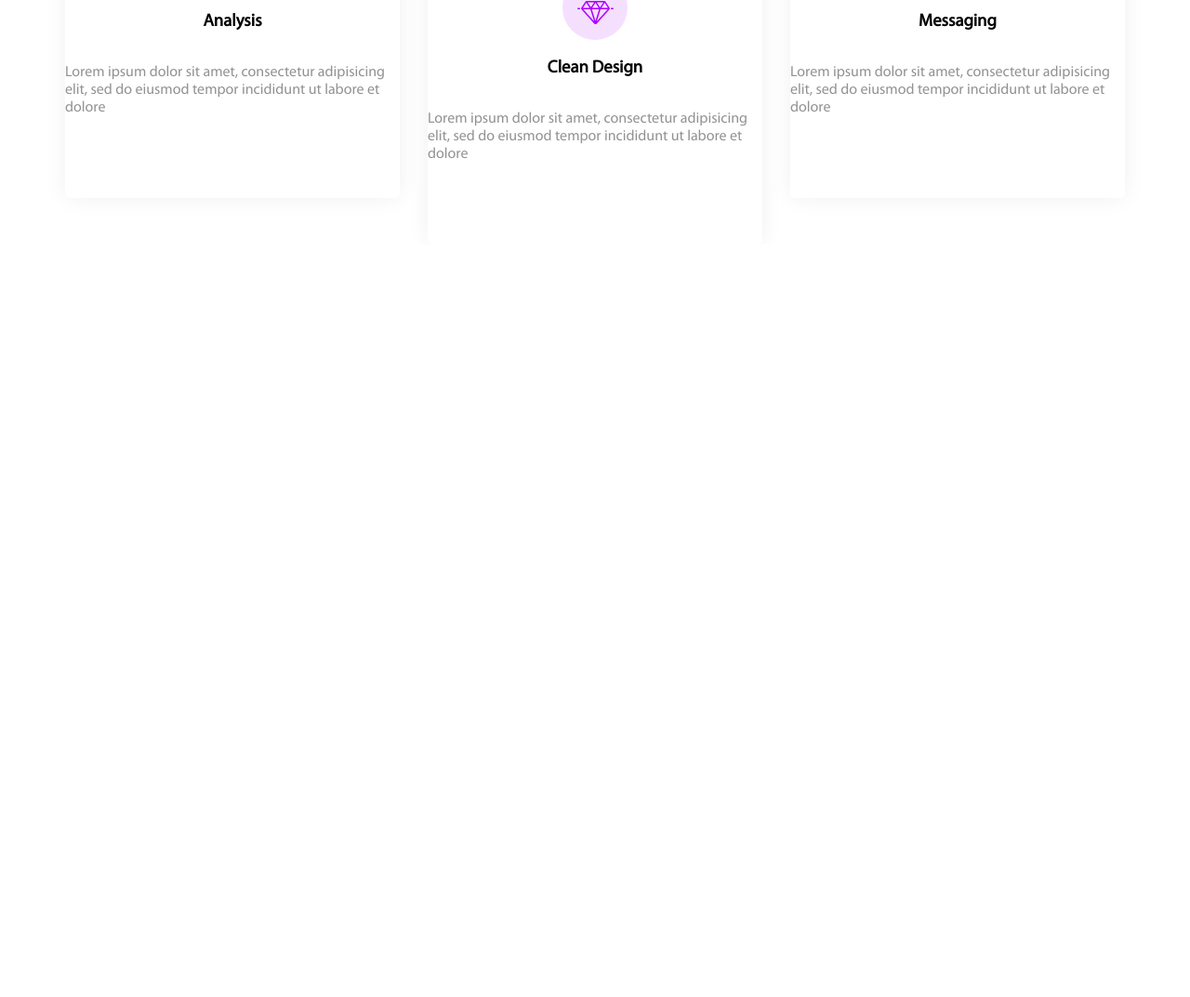
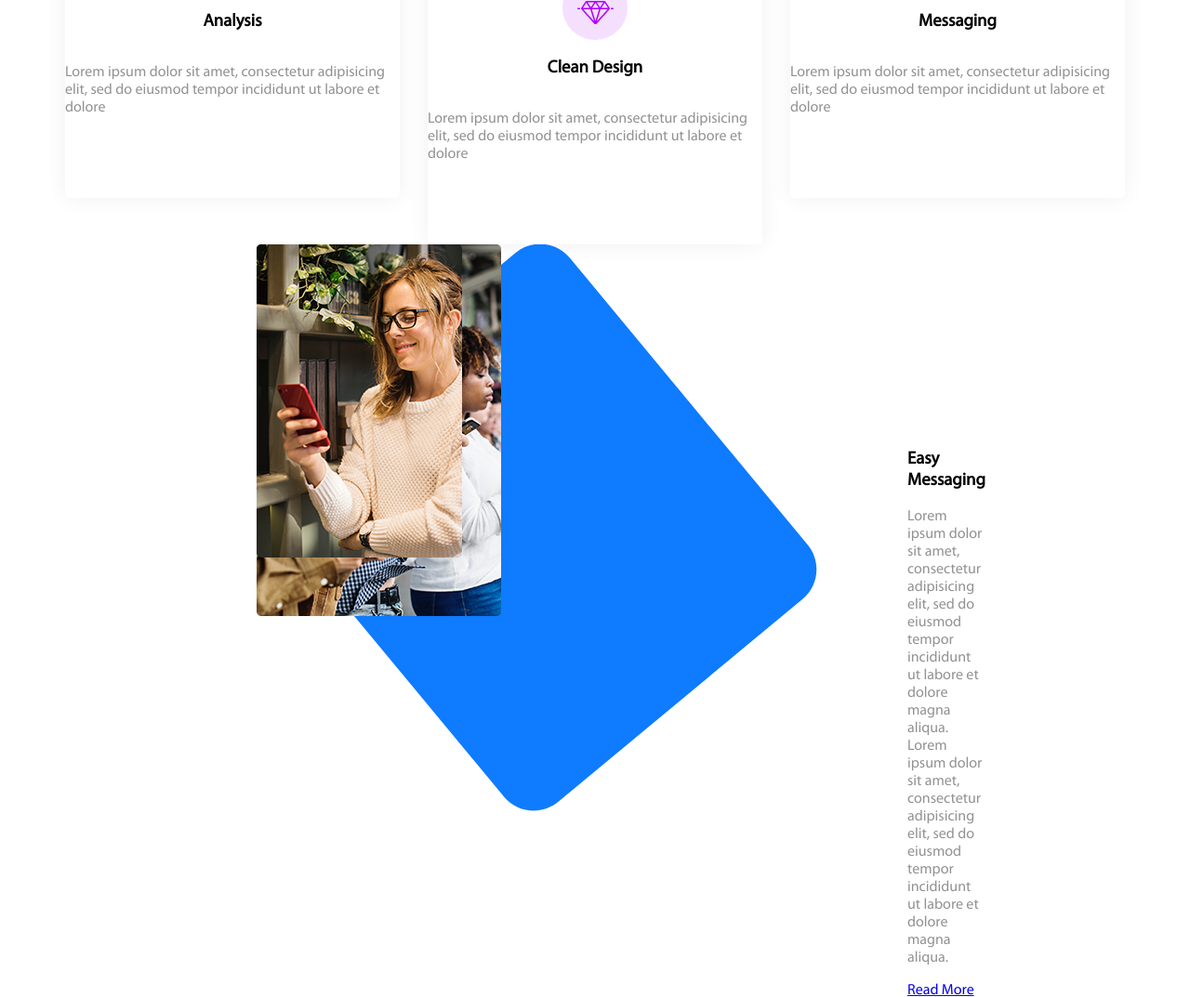
Before and after one commit to GeniaBb/SmartWorld-Academy-1st-task, a website: page index.html in a window 1280 px wide. Shown: the part 1042-2115 px from the top of the page at 93% size. Before the commit the page ends 1305 px from the top, so only its background shows below. Drawn offline with Linux system fonts and the light colour scheme.

Commit message:
Добавлены объекты третьего экрана

```diff
--- a/index.html
+++ b/index.html
@@ -67,5 +67,19 @@
             <p class="text">Lorem ipsum dolor sit amet, consectetur adipisicing elit, sed do eiusmod tempor incididunt ut labore et dolore</p>
         </div>
     </div>
+    <div class="bloc-easy-messaging">
+        <div class="bloc-easy-messaging__decorative">
+            <div class="bloc-easy-messaging__decorative--blue-square">
+                <div class="bloc-easy-messaging__decorative--photo-one">
+                    <div class="bloc-easy-messaging__decorative--photo-two"></div>
+                </div>
+            </div>
+        </div>
+        <div class="bloc-easy-messaging__text">
+            <h3>Easy Messaging</h3>
+            <p class="text">Lorem ipsum dolor sit amet, consectetur adipisicing elit, sed do eiusmod tempor incididunt ut labore et dolore magna aliqua. Lorem ipsum dolor sit amet, consectetur adipisicing elit, sed do eiusmod tempor incididunt ut labore et dolore magna aliqua.</p>
+            <a href="#">Read More <img src="./img/pointer.svg" alt="pointer" class="bloc-easy-messaging__text--pointer"></a>
+        </div>
+    </div>
 </body>
 </html>
--- a/styles/style.scss
+++ b/styles/style.scss
@@ -222,3 +222,42 @@
             }
         }
 }
+
+.bloc-easy-messaging {
+    display: flex;
+    align-items: center;
+    margin-right: 401px;
+    margin-left: 276px;
+
+    &__decorative {
+
+        &--blue-square {
+            background-image: url('../img/Rectangle_2.svg');
+            width: 603px;
+            height: 610px;
+        }
+
+        &--photo-one {
+            background-image: url('../img/Place_Image1.png');
+            width: 263px;
+            height: 400px;
+        }
+
+        &--photo-two {
+            background-image: url('../img/Place_image.png');
+            width: 221px;
+            height: 337px;
+        }
+    }
+
+    &__text {
+        height: 208px;
+        width: 543px;
+        margin-left: 97px;
+
+        &--pointer {
+            width: 15px;
+            height: 11px;
+        }
+    }
+}
```
Also changed, not shown: img/Place_Image1.png (added), img/Place_image.png (added), img/Rectangle_2.svg (added), img/pointer.svg (added), styles/style.css, 1 other file.
